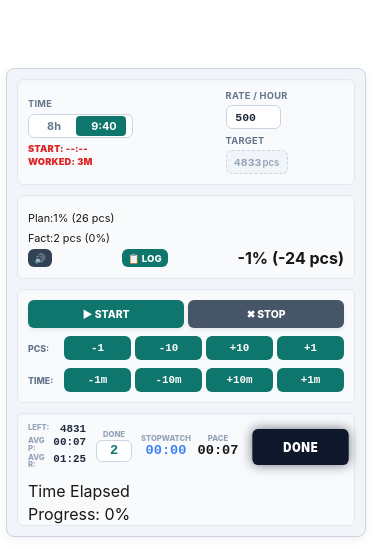
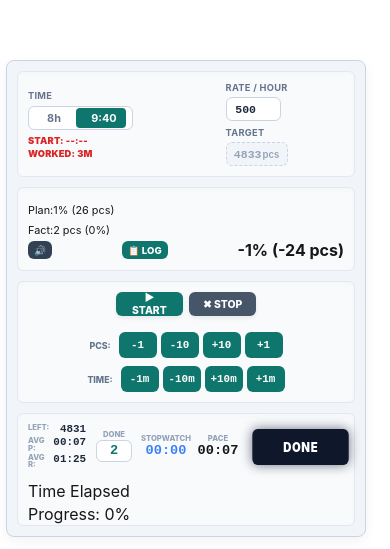
Before and after one commit to agr555/counter-app, a Next.js app: page / in a window 390 px wide. Shown: the part 295-844 px from the top of the page. Built offline with nearby package versions, Linux system fonts and the light colour scheme.

Commit message:
Fix weird layout holes by tightening adjustment buttons width

```diff
--- a/app/widget.module.css
+++ b/app/widget.module.css
@@ -259,70 +259,78 @@
 .btnSoundOn { background-color: #334155 !important; }
 .btnReportActive { background-color: #1e293b !important; box-shadow: inset 0 2px 4px rgba(0,0,0,0.15) !important; }
 
-/* БЛОК Б: Одинаковые по ширине кнопки корректировок */
+/* ==========================================================================
+   2. КОМПАКТНЫЙ ДИЗАЙН БЛОКА Б (УБИРАЕМ ВСЕ СТРАННЫЕ ДЫРЫ)
+   ========================================================================== */
+
    .blockControls {
-  min-width: 190px;
+    min-width: auto !important; /* ИСПРАВЛЕНО: убрали жесткие 190px, блок теперь сжимается по кнопкам */
+    width: max-content !important;
   }
+
   .controlAndAdjustColumn {
     width: 100%;
     display: flex;
     flex-direction: column;
     gap: 5px !important;
   }
+
   .gridRowMain {
     display: flex;
     gap: 4px;
     width: 100%;
   }
   .gridRowMain .shadowBtn {
-  flex: 1; /* Кнопки START и STOP делят верхний ряд поровну */
+    flex: 1;
   }
 
   .gridRowFullWidthLabel {
     display: flex;
     align-items: center;
     width: 100%;
-  gap: 8px;
+    gap: 6px; /* Оптимальный зазор между надписью и кнопками */
   }
 
-/* Текстовые метки перед кнопками (PCS: и TIME:) */
+  /* Метка перед кнопками (PCS:, TIME:) */
   .adjustPrefixLabel {
     font-size: 0.55rem;
     font-weight: 800;
     color: #64748b;
-  min-width: 32px; /* Фиксированное место под надпись, чтобы сетка кнопок шла ровно */
+    min-width: auto !important; /* ИСПРАВЛЕНО: убрали жесткую ширину, которая создавала дыру */
+    margin-right: 2px;
     text-align: left;
-  font-family: -apple-system, BlinkMacSystemFont, "Segoe UI", Roboto, sans-serif !important;
   }
 
-/* Сетка, делающая кнопки корректировок строго одинаковыми */
+  /* Сетка кнопок корректировок — задаем им оптимальный размер под разрешение 400 */
   .adjustButtonsSubGrid {
     display: flex;
-  flex: 1;
     gap: 4px;
   }
 
   .adjBtnWide {
-  flex: 1 !important; /* Каждая кнопка забирает ровно четверть строки */
+    width: 34px !important; /* ИСПРАВЛЕНО: жесткий оптимальный размер кнопки, чтобы они не растягивались */
     height: 22px !important;
     font-size: 0.65rem !important;
     font-family: monospace !important;
+    flex: none !important; /* Запрещаем кнопкам неконтролируемо расширяться */
   }
 
   .currentTimeBadge {
     background-color: #f8fafc;
     border: 1px solid #cbd5e1;
     color: #0f766e;
-  flex: 1;
+    width: 34px !important; /* Плашка времени смены точно такая же аккуратная, как кнопки */
     height: 22px !important;
     display: flex;
     align-items: center;
     justify-content: center;
     font-family: monospace !important;
-  font-size: 0.65rem !important;
+    font-size: 0.62rem !important;
     font-weight: 700 !important;
     border-radius: 6px;
+    flex: none !important;
   }
+
 
 /* ИДЕАЛЬНАЯ КНОПКА DONE С ОТСТУПАМИ ПО 35px */
 .dDoneBtn {
@@ -649,13 +657,35 @@
   .dividerDot { display: none !important; }
 
   /* БЛОК Б */
-  .controlAndAdjustColumn { width: 100% !important; gap: 8px !important; }
-  .gridRow, .gridRowMain { display: flex !important; width: 100% !important; gap: 4px !important; height: 28px !important; }
-  .gridRow .shadowBtn, .gridRowMain .shadowBtn { flex: 1 !important; height: 100% !important; font-size: 0.65rem !important; padding: 0 4px !important; white-space: nowrap !important; }
-  .gridRowFullWidth, .gridRowFullWidthLabel { display: flex !important; width: 100% !important; gap: 4px !important; height: 24px !important; }
-  .adjustPrefixLabel { font-size: 0.55rem !important; min-width: 32px !important; font-family: -apple-system, sans-serif !important; }
-  .adjustButtonsSubGrid { display: flex; flex: 1; gap: 4px; }
-  .adjBtnWide, .currentTimeBadge { height: 24px !important; font-size: 0.68rem !important; font-family: monospace !important; }
+  /* ==========================================
+     МОБИЛЬНЫЙ БЛОК Б (БЕЗ ДЫР И РАСТЯГИВАНИЯ)
+     ========================================== */
+     .blockControls {
+      width: 100% !important;
+      max-width: 100% !important;
+    }
+    .controlAndAdjustColumn {
+      width: 100% !important;
+      gap: 8px !important;
+      align-items: center !important; /* Центрируем ряды кнопок на мобильном */
+    }
+    .gridRowMain {
+      height: 32px !important;
+      gap: 6px !important;
+      width: max-content !important; /* Ряд СТАРТ/СТОП не тянется на весь экран */
+    }
+    .gridRowFullWidthLabel {
+      height: 26px !important;
+      gap: 6px !important;
+      width: max-content !important; /* Ряды корректировок сжимаются в аккуратный блок по центру */
+    }
+
+    /* Кнопки корректировок на мобильном встают в свой идеальный размер */
+    .adjBtnWide, .currentTimeBadge {
+      width: 38px !important; /* Чуть крупнее под мобильный палец, но без дыр */
+      height: 26px !important;
+      font-size: 0.68rem !important;
+    }
 
   /* БЛОК С */
   /* БЛОК С */
```
Lines whose indentation alone changed are shown as unchanged.
